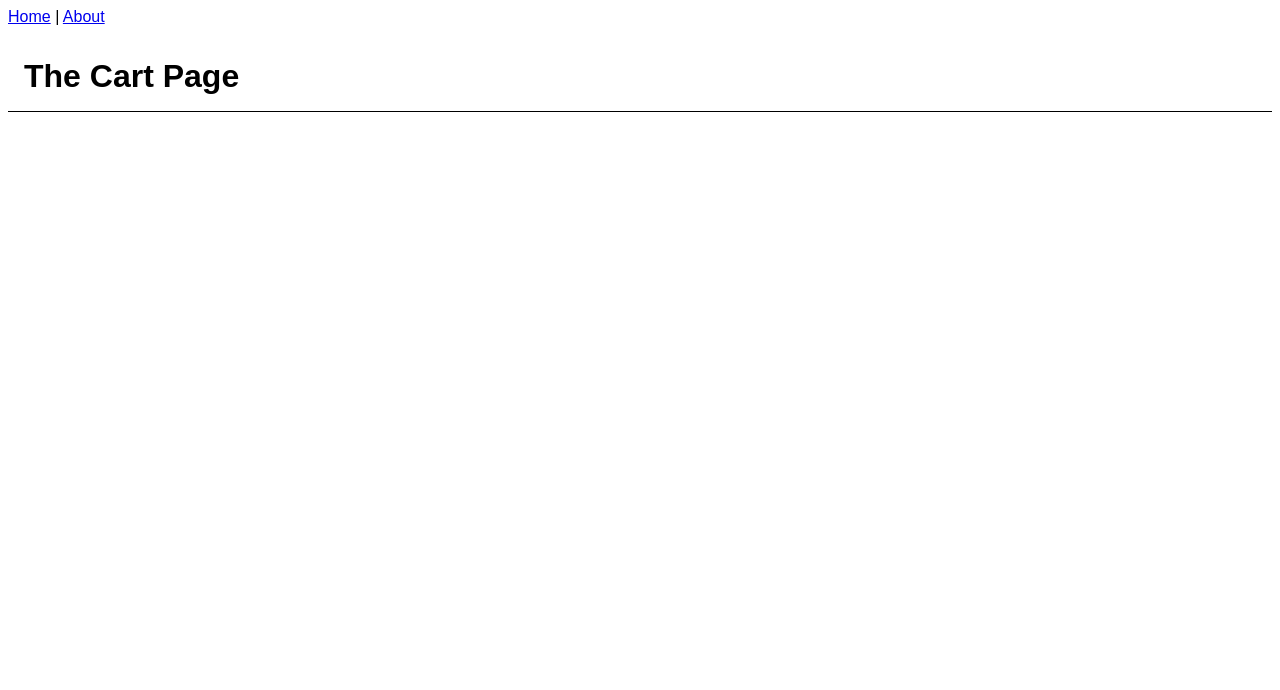
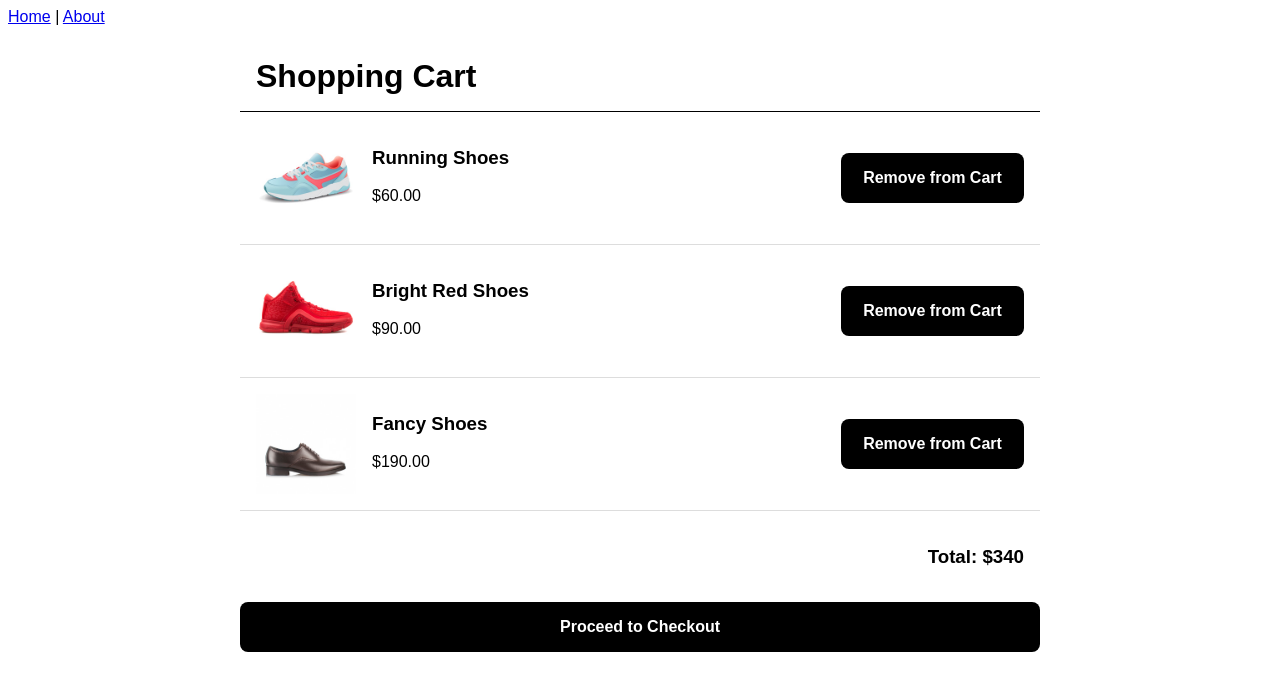
Before and after one commit to abdulmoizlakhani/shoe-store-mevn-ecommerce, a Vue app in the folder client/: page /cart in a window 1280 px wide. Shown: the top 690 px of the page. Built offline with nearby package versions, Linux system fonts and the light colour scheme.

Commit message:
- created cart page

```diff
--- a/client/src/views/CartPage.vue
+++ b/client/src/views/CartPage.vue
@@ -1,10 +1,38 @@
 <template>
-  <h1>The Cart Page</h1>
+  <div id="page-wrap">
+    <h1>Shopping Cart</h1>
+    <div
+      :key="product.id"
+      v-for="product in cartItems"
+      class="product-container"
+    >
+      <img class="product-image" :src="product.imageUrl" alt="cart product" />
+      <div class="details-wrap">
+        <h3>{{ product.name }}</h3>
+        <p>${{ product.price }}</p>
+      </div>
+      <button class="remove-button">Remove from Cart</button>
+    </div>
+    <h3 id="total-price">Total: ${{ totalPrice }}</h3>
+    <button id="checkout-button">Proceed to Checkout</button>
+  </div>
 </template>
 
 <script>
+import { cartItems } from "../fake-data";
+
 export default {
   name: "CartPage",
+  data() {
+    return {
+      cartItems,
+    };
+  },
+  computed: {
+    totalPrice() {
+      return this.cartItems.reduce((sum, item) => sum + Number(item.price), 0);
+    },
+  },
 };
 </script>
 
```
